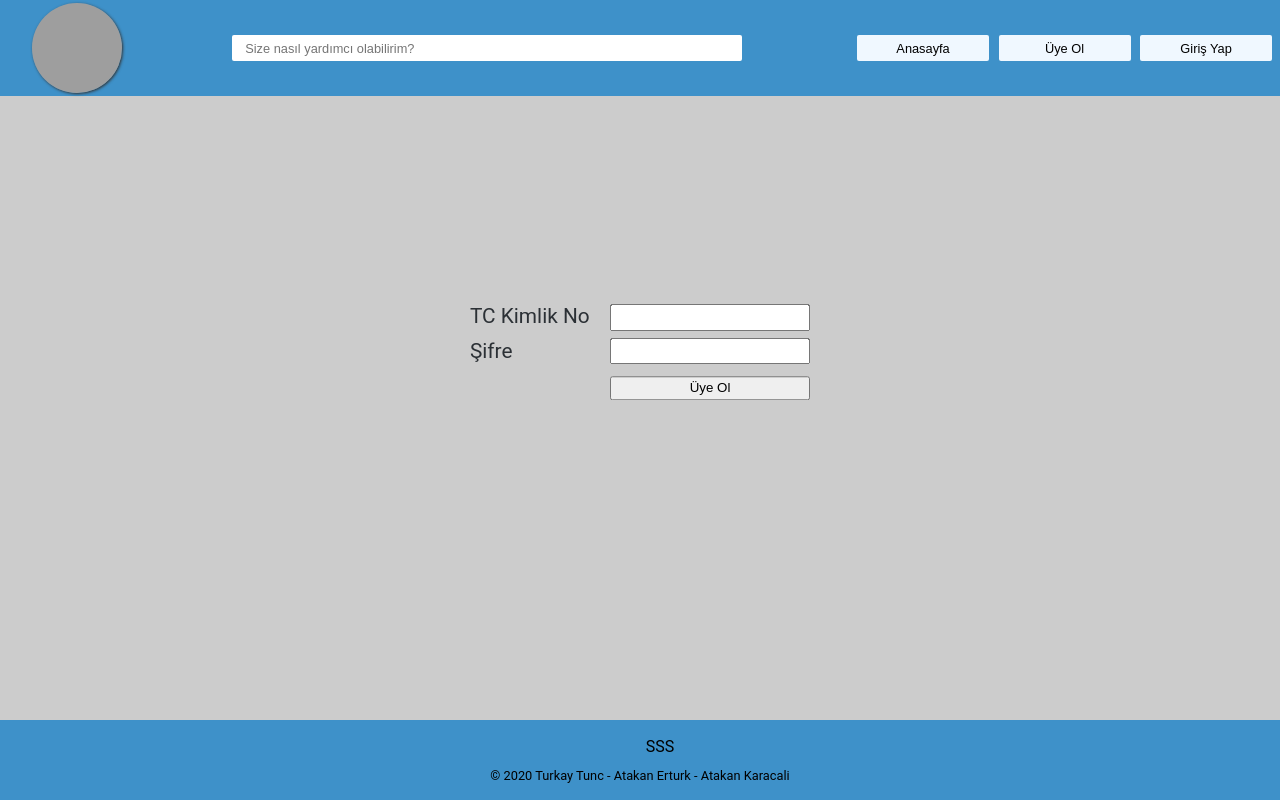
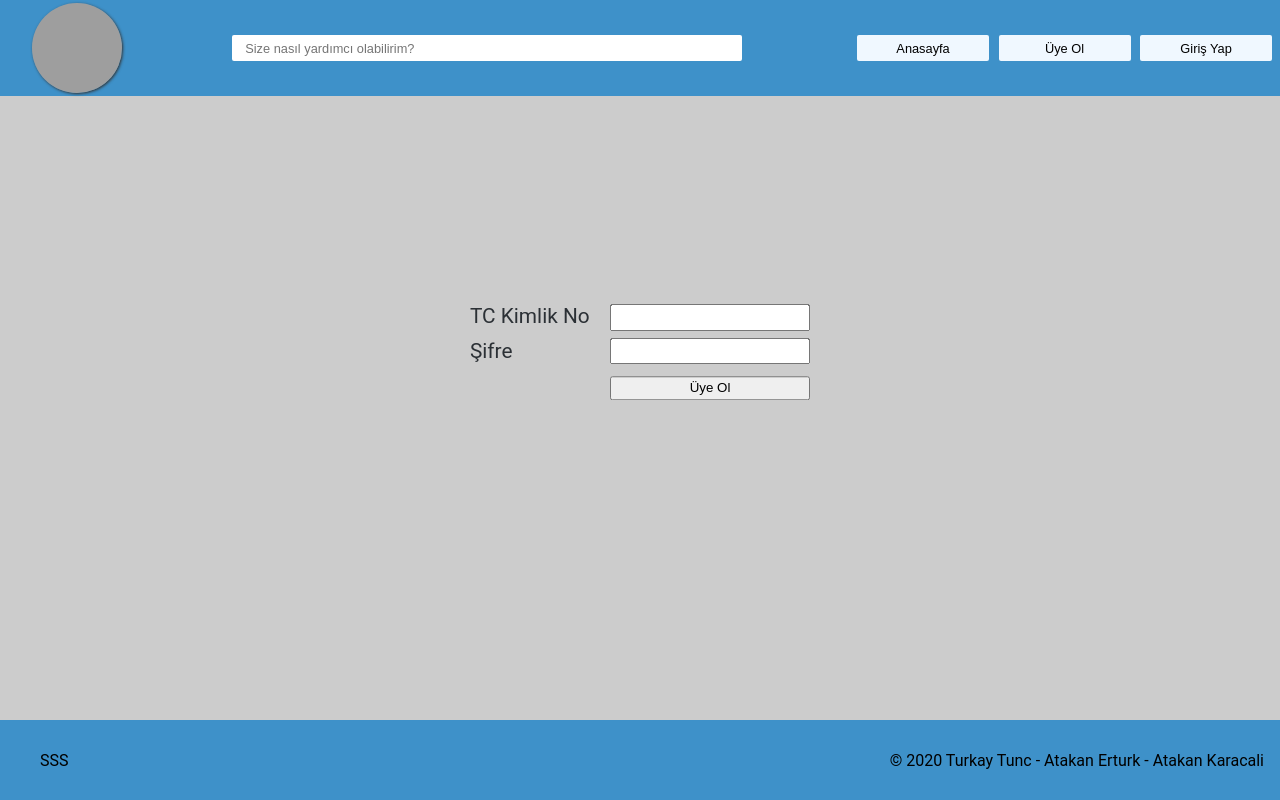
Before and after one commit to turkaytunc/e-secim, a React (Create React App) app: page /e-secim/signup in a window 1280 px wide. Built offline with nearby package versions, Linux system fonts and the light colour scheme; grey boxes are pictures that could not be loaded.

Commit message:
update: footer desktop layout

```diff
--- a/src/components/footer/footer.scss
+++ b/src/components/footer/footer.scss
@@ -11,11 +11,21 @@
   width: 100%;
 }
 
+.faq-container {
+  list-style: none;
+}
 .copyright-container {
   font-size: 0.8em;
   margin-top: 1em;
 }
 
-.faq-container {
-  list-style: none;
+@media screen and (min-width: 700px) {
+  .footer-container {
+    flex-direction: row;
+    justify-content: space-between;
+  }
+  .copyright-container {
+    font-size: 1em;
+    margin: 1em;
+  }
 }
```
